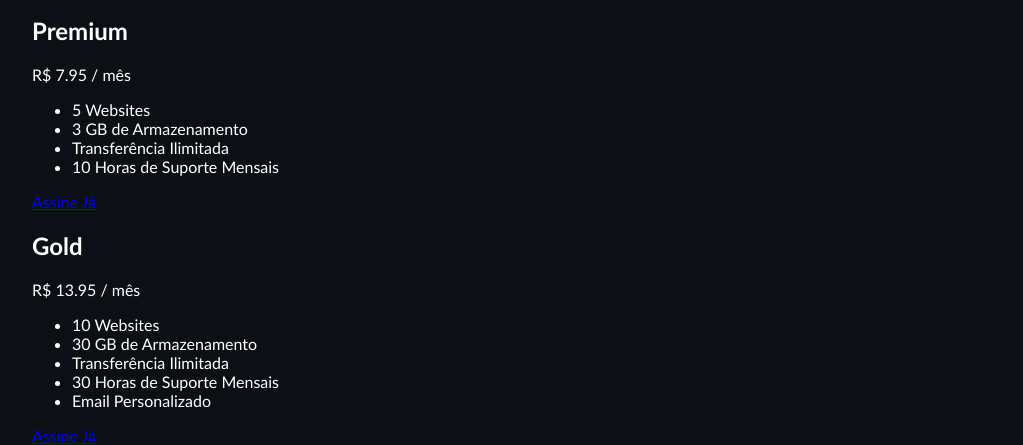
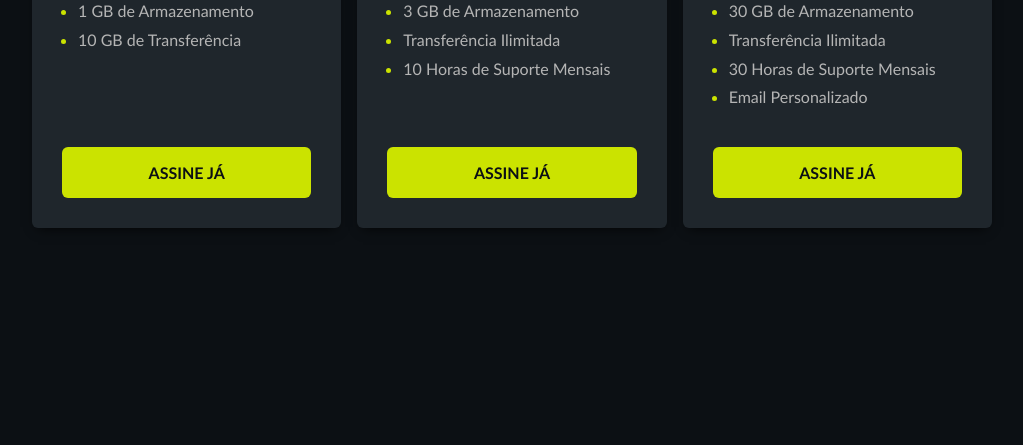
Before and after one commit to ItsJotas/Estudos-FrontEnd, a plain HTML site: page projeto03/index.html in a window 1280 px wide. Shown: the part 470-915 px from the top of the page, without its empty margins (128-1151 px from the left). After the commit the page ends 800 px from the top, so only its background shows below. Drawn offline with Linux system fonts and the light colour scheme.

Commit message:
Projeto03: estilo dos cards

```diff
--- a/projeto03/estilo.css
+++ b/projeto03/estilo.css
@@ -26,6 +26,7 @@ body{
     font-size: 36px;
     text-transform: uppercase;
     margin-left: 16px;
+    letter-spacing: 2px;
 }
 
 .header__nav ul{
@@ -51,3 +52,64 @@ a.header__nav--active{
     color: #0c1014;
     pointer-events: none;
 }
+
+.pricing{
+    display: flex;
+    gap: 16px;
+}
+
+.pricing-plan{
+    flex: 1;
+    background-color: #1f262c;
+    padding: 30px;
+    border-radius: 6px;
+    box-shadow: 0 5px 12px -6px black;
+    display: flex;
+    flex-direction: column;
+}
+
+.class-plan__title{
+    text-transform: uppercase;
+    border-bottom: 2px solid #cbe300;
+    margin-top: 0;
+    padding-bottom: 10px;
+    letter-spacing: 2px;
+}
+
+.pricing-plan p{
+    margin-top: 0;
+}
+
+.pricing-plan__price{
+    font-size: 34px;
+}
+
+.pricing-plan__features{
+    margin: 0 0 35px;
+    color: #b5b5b5;
+    padding-left: 16px;
+    line-height: 1.8;
+    flex: 1;
+}
+
+.pricing-plan__features li::marker{
+    color: #cbe300;
+}
+
+.pricing-plan__cta{
+    text-decoration: none;
+    color: #0c1014;
+    background-color: #cbe300;
+    border-radius: 6px;
+    text-transform: uppercase;
+    font-size: 16px;
+    font-weight: bold;
+    padding: 16px 10px;
+    text-align: center;
+}
+
+.pricing-plan__cta:hover{
+    outline: 2px solid #cbe300;
+    background-color: transparent;
+    color: white;
+}
```
